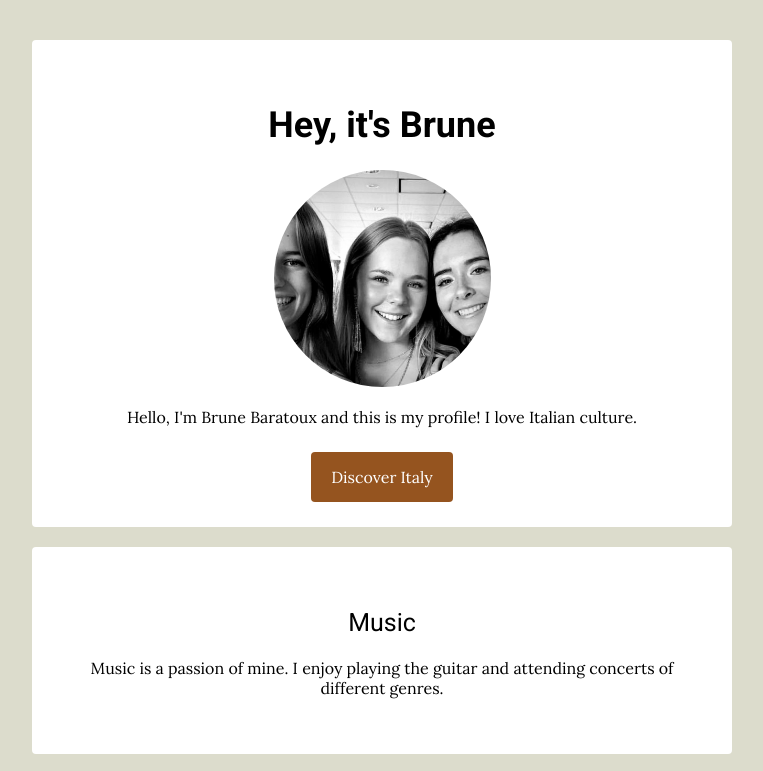
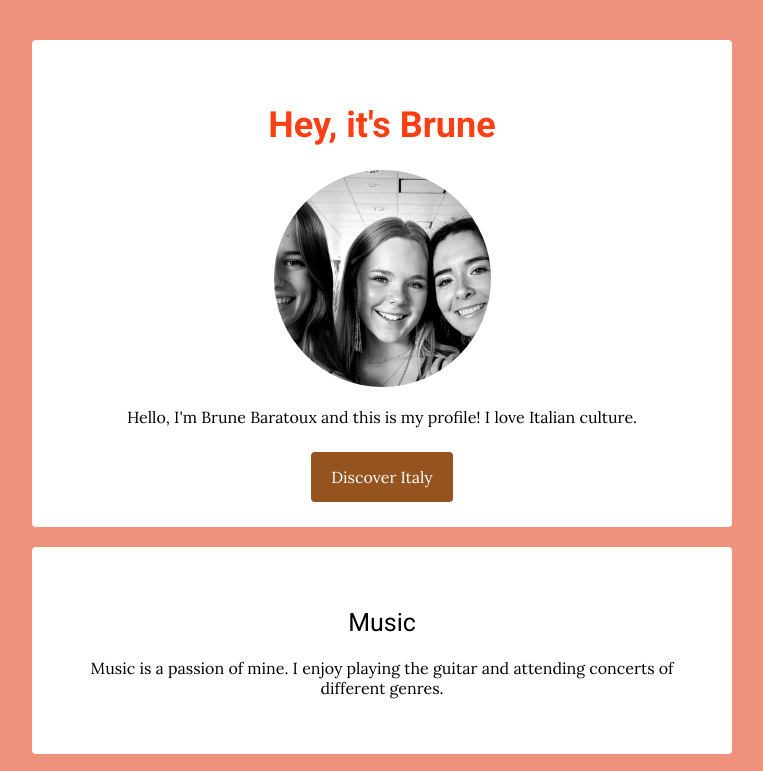
Before and after one commit to brune-baratoux/my-profil, a plain HTML site: page index.html in a window 1280 px wide. Shown: the top 771 px of the page, without its empty margins (258-1021 px from the left). Drawn offline with Linux system fonts and the light colour scheme.

Commit message:
Update style.css

```diff
--- a/style.css
+++ b/style.css
@@ -1,6 +1,6 @@
 
 body{
- 	background: #DCDCCC;
+ 	background: #EE927E;
  	color: #steelblue;
  	font-family: 'Lora', serif;
  	font-size: 16px;
@@ -10,7 +10,7 @@ h1, h2, h3 {
 	font-family: 'Roboto', sans-serif;
 }
 h1 {
-  	color: #blueviolet;
+  	color: #FE3E14;
   	font-size: 36px;
   	font-weight: 600;
 }
```
